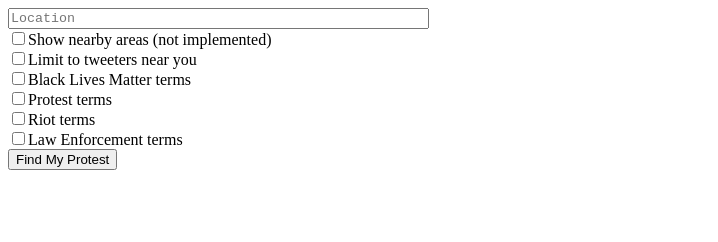
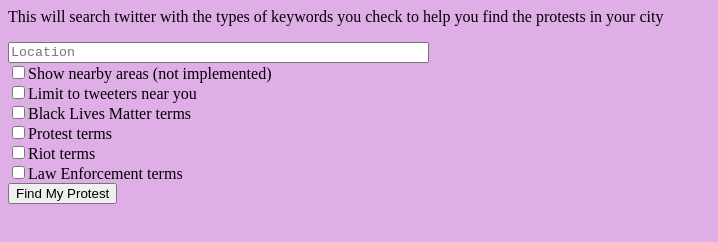
Before and after one commit to eiais/tranarchist, a plain HTML site: page findmyprotest.html in a window 1280 px wide. Shown: the whole page, without its empty margins (0-718 px from the left). Drawn offline with Linux system fonts and the light colour scheme.

Commit message:
make it prettier

```diff
--- a/findmyprotest.html
+++ b/findmyprotest.html
@@ -1,8 +1,13 @@
 <html>
 	<head>
+	<meta name="viewport" content="width=device-width, initial-scale=1">
 	<style>
 		.ol {
 			display: block;
+		}
+
+		body {
+			background-color: #dfaee6;
 		}
 	</style>
 	<script>
@@ -47,6 +52,7 @@
 	</script>
 	</head>
 	<body>
+		<p>This will search twitter with the types of keywords you check to help you find the protests in your city</p>
 		<textarea id="city" rows="1" style="resize:none" cols="50" placeholder="Location"></textarea>
 		<div class="ol"> <input type="checkbox" id="nearbyarea"><label for="nearbyarea">Show nearby areas (not implemented)</label></div>
 		<div class="ol"><input type="checkbox" id="nearyou"><label for="nearyou">Limit to tweeters near you</label></div>
```
